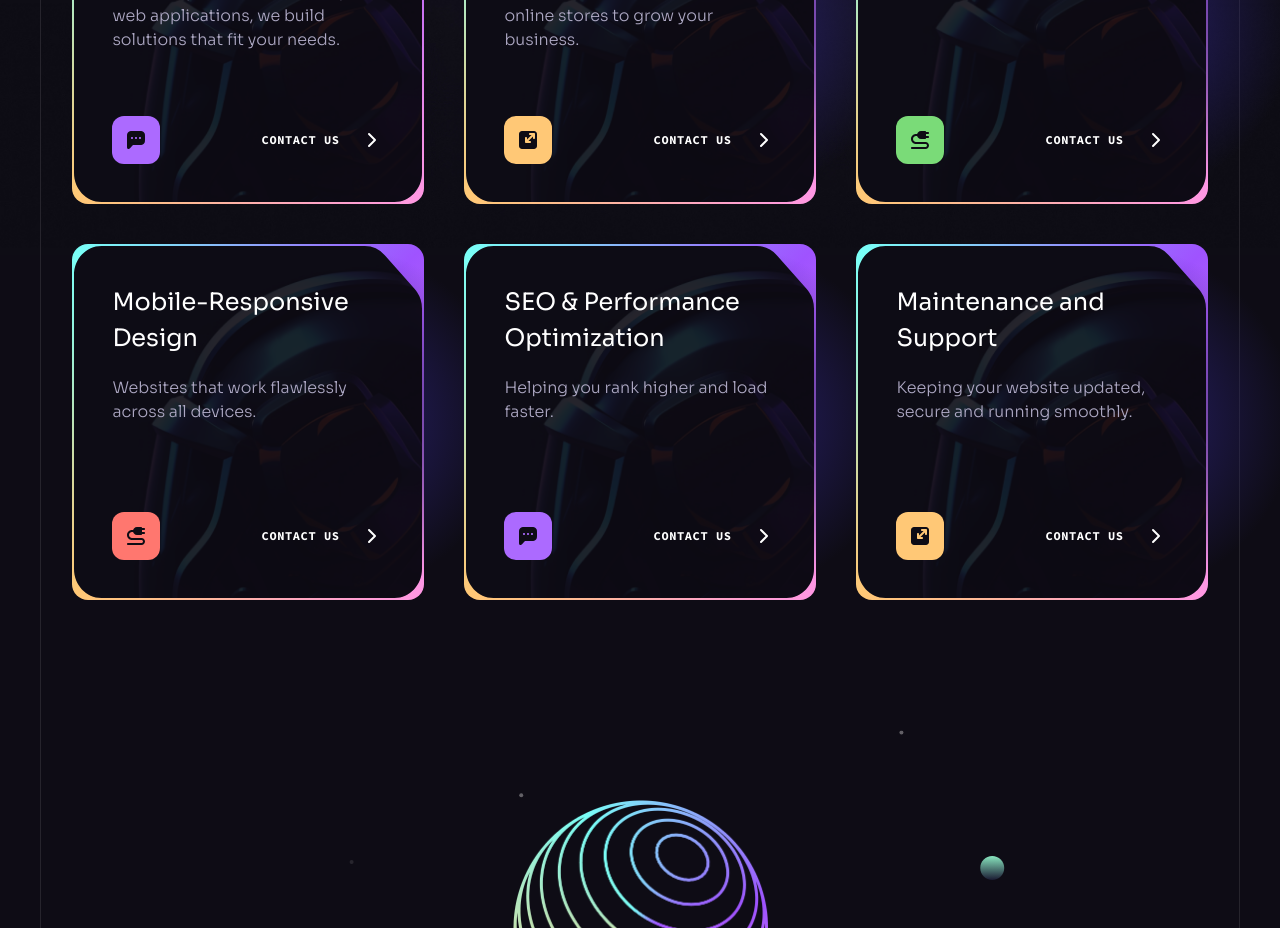
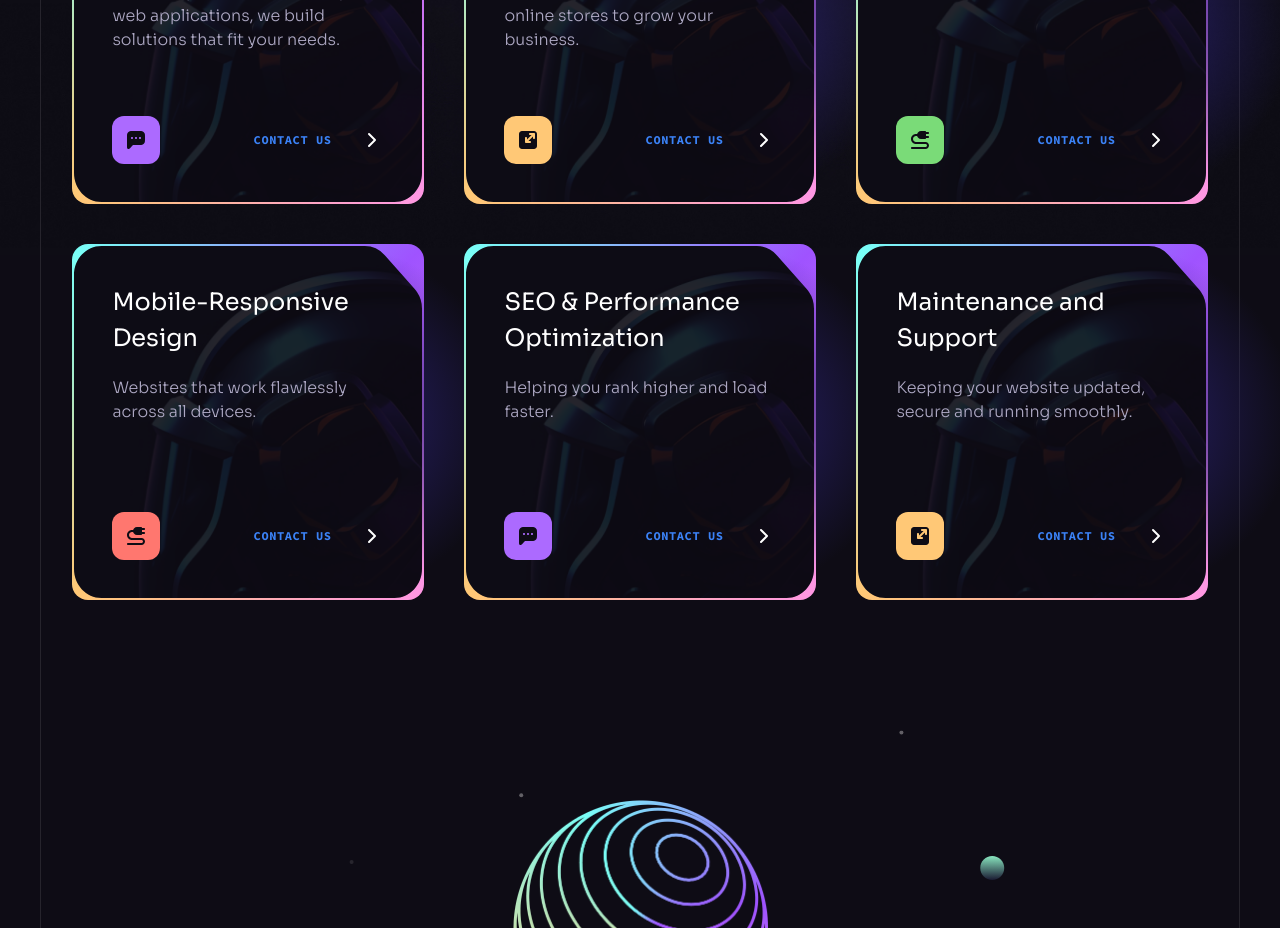
Before and after one commit to ChidiogoVictor/joedikatech, a React (Vite) app: page / in a window 1280 px wide. Shown: the part 1740-2668 px from the top of the page. Built offline with nearby package versions, Linux system fonts and the light colour scheme.

Commit message:
add href to contact us

```diff
--- a/src/components/Benefits.jsx
+++ b/src/components/Benefits.jsx
@@ -32,10 +32,18 @@ const Benefits = () => {
                 <p className="body-2 mb-6 text-n-3">{item.text}</p>
                 <div className="flex items-center mt-auto">
                   <img src={item.iconUrl} width={48} alt={item.title} />
-                  <p className="ml-auto font-code text-xs font-bold text-n-1 uppercase tracking-wider">
+                  {/* "Contact Us" as a Link */}
+                  <a
+                    href="#contact"
+                    className="ml-auto font-code text-xs font-bold text-blue-500 uppercase tracking-wider hover:underline"
+                  >
                     Contact Us
-                  </p>
-                  <Arrow />
+                  </a>
+
+                  {/* Arrow as a Link */}
+                  <a href="#contact" className="ml-2">
+                    <Arrow blue />
+                  </a>
                 </div>
               </div>
               {item.light && <GradientLight />}
--- a/src/components/Hero.jsx
+++ b/src/components/Hero.jsx
@@ -36,7 +36,7 @@ const Hero = () => {
             growing business in need of digital transformation, or an enterprise
             requiring custom web applications, we've got you covered.
           </p>
-          <Button href="/pricing#pricing" blue>
+          <Button href={"#contact"} blue>
             Contact Us
           </Button>
         </div>
```
